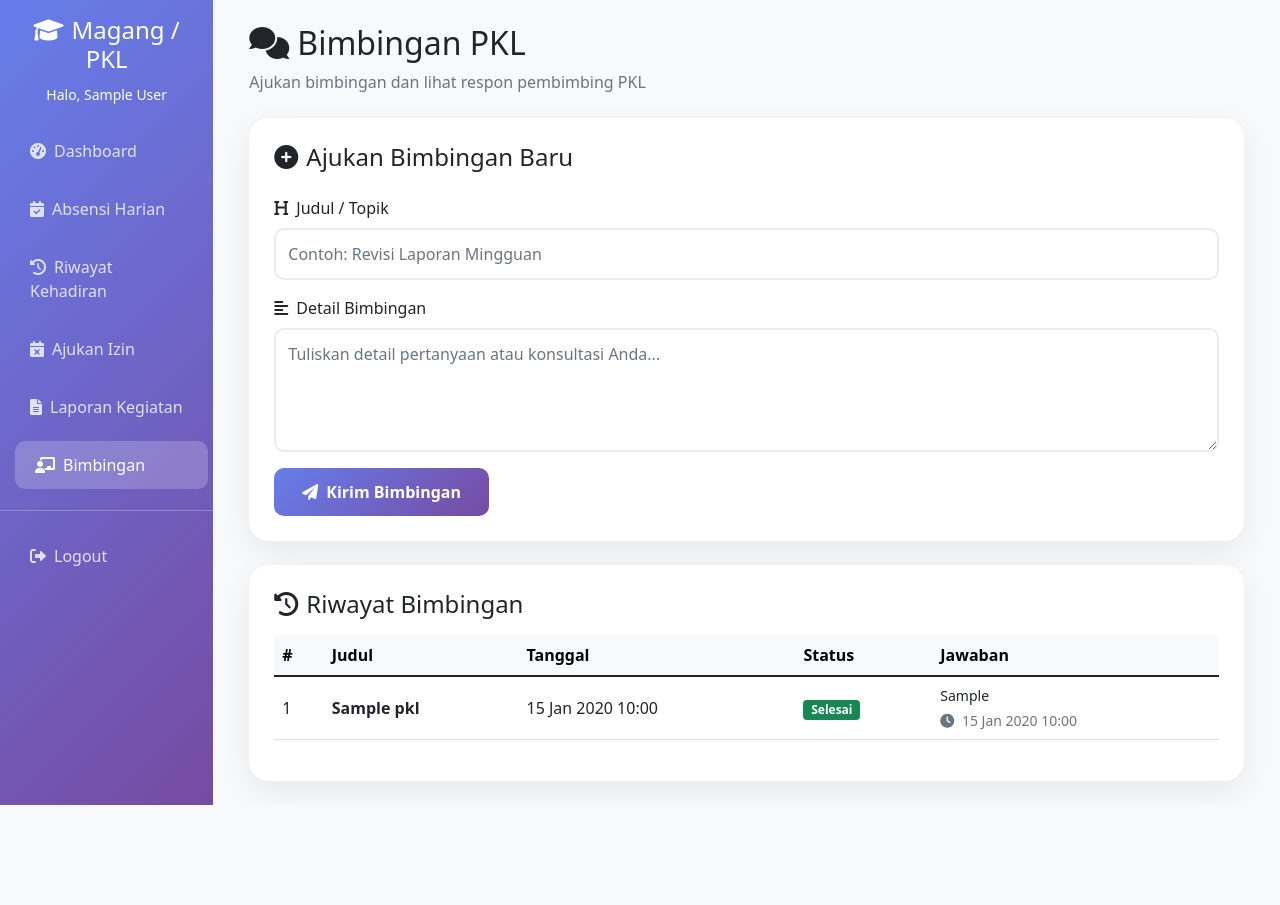
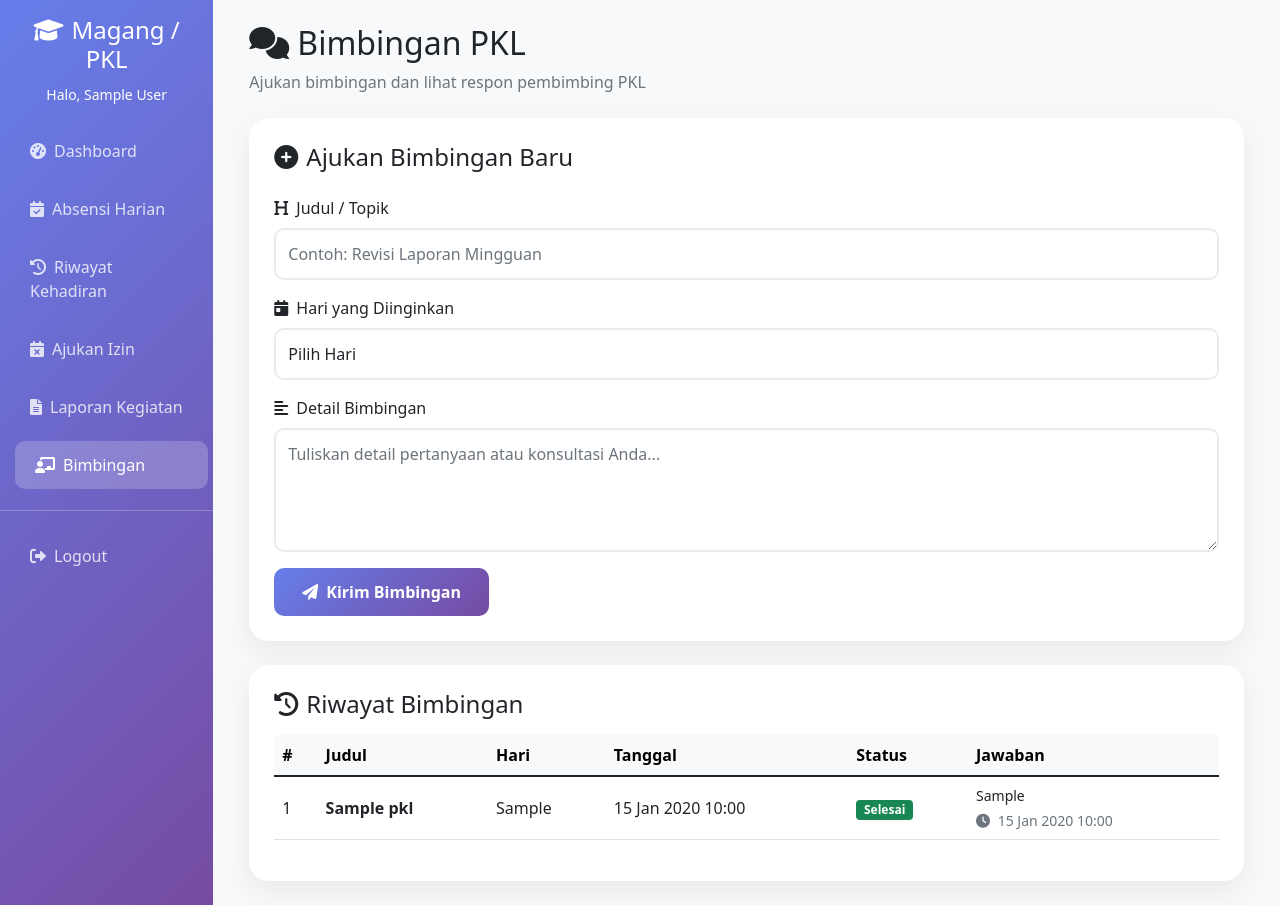
Before and after one commit to aisnainiaisnaini-svg/Absensi_MBKM_PKL, a PHP site: page /Absensi/bimbingan_pkl.php in a window 1280 px wide. Before the commit the page ends 805 px from the top, so only its background shows below. Run offline with PHP 8.4, Linux system fonts and the light colour scheme; the visitor is signed in with stand-in values (Sample User, id 1); tables that the repository leaves empty or names only in its code hold one stand-in row (values such as "Sample post"); some libraries are stand-ins or nearby versions.

Commit message:
Add Preferred_Day column to Guidance_PKL and update guidance submission form

```diff
--- a/bimbingan_pkl.php
+++ b/bimbingan_pkl.php
@@ -12,6 +12,21 @@ $user_id      = $_SESSION['user_id'];
 $full_name    = $_SESSION['full_name'];
 $message      = '';
 $message_type = '';
+
+// Periksa dan tambahkan kolom Preferred_Day jika belum ada (untuk SQL Server)
+$column_exists = fetchOne("
+    SELECT *
+    FROM INFORMATION_SCHEMA.COLUMNS
+    WHERE TABLE_NAME = 'Guidance_PKL'
+    AND COLUMN_NAME = 'Preferred_Day'
+");
+
+if (!$column_exists) {
+    executeQuery("
+        ALTER TABLE Guidance_PKL
+        ADD Preferred_Day VARCHAR(20) NULL
+    ");
+}
 
 // Ambil participant_id dari user yang login
 $participant = fetchOne("
@@ -28,19 +43,20 @@ $participant_id = $participant['id'];
 
 // PROSES TAMBAH Bimbingan
 if ($_POST && isset($_POST['action']) && $_POST['action'] === 'add_guidance') {
-    $title    = trim($_POST['title'] ?? '');
-    $question = trim($_POST['question_text'] ?? '');
+    $title          = trim($_POST['title'] ?? '');
+    $question       = trim($_POST['question_text'] ?? '');
+    $preferred_day  = trim($_POST['preferred_day'] ?? '');
 
-    if ($title && $question) {
+    if ($title && $question && $preferred_day) {
         executeQuery("
-            INSERT INTO Guidance_PKL (Participant_Id, Title, Question_Text, Status)
-            VALUES (?, ?, ?, 'pending')
-        ", [$participant_id, $title, $question]);
+            INSERT INTO Guidance_PKL (Participant_Id, Title, Question_Text, Preferred_Day, Status)
+            VALUES (?, ?, ?, ?, 'pending')
+        ", [$participant_id, $title, $question, $preferred_day]);
 
         $message      = "Permintaan bimbingan berhasil dikirim. Tunggu respon admin.";
         $message_type = "success";
     } else {
-        $message      = "Judul dan isi bimbingan wajib diisi.";
+        $message      = "Judul, isi bimbingan, dan hari wajib diisi.";
         $message_type = "danger";
     }
 }
@@ -51,6 +67,7 @@ $guidances = fetchAll("
         Id,
         Title,
         Question_Text,
+        Preferred_Day,
         Admin_Response,
         Status,
         Created_At,
@@ -192,6 +209,20 @@ $guidances = fetchAll("
                         </div>
 
                         <div class="mb-3">
+                            <label class="form-label"><i class="fas fa-calendar-day me-2"></i>Hari yang Diinginkan</label>
+                            <select class="form-control" name="preferred_day" required>
+                                <option value="">Pilih Hari</option>
+                                <option value="Senin">Senin</option>
+                                <option value="Selasa">Selasa</option>
+                                <option value="Rabu">Rabu</option>
+                                <option value="Kamis">Kamis</option>
+                                <option value="Jumat">Jumat</option>
+                                <option value="Sabtu">Sabtu</option>
+                                <option value="Minggu">Minggu</option>
+                            </select>
+                        </div>
+
+                        <div class="mb-3">
                             <label class="form-label"><i class="fas fa-align-left me-2"></i>Detail Bimbingan</label>
                             <textarea class="form-control" rows="4" name="question_text" required
                                       placeholder="Tuliskan detail pertanyaan atau konsultasi Anda..."></textarea>
@@ -222,6 +253,7 @@ $guidances = fetchAll("
                                 <tr>
                                     <th>#</th>
                                     <th>Judul</th>
+                                    <th>Hari</th>
                                     <th>Tanggal</th>
                                     <th>Status</th>
                                     <th>Jawaban</th>
@@ -233,6 +265,7 @@ $guidances = fetchAll("
                                     <tr>
                                         <td><?= $i++ ?></td>
                                         <td><strong><?= htmlspecialchars($g['title']) ?></strong></td>
+                                        <td><?= htmlspecialchars($g['preferred_day']) ?></td>
                                         <td><?= date('d M Y H:i', strtotime($g['created_at'])) ?></td>
 
                                         <td>
--- a/config/database.php
+++ b/config/database.php
@@ -19,7 +19,7 @@ try {
 }
 
 /**
- * Jalankan query (INSERT, UPDATE, DELETE)
+ * Jalankan query (INSERT, UPDATE, DELETE) tesss
  * @return bool
  */
 function executeQuery($sql, $params = []) {
```
